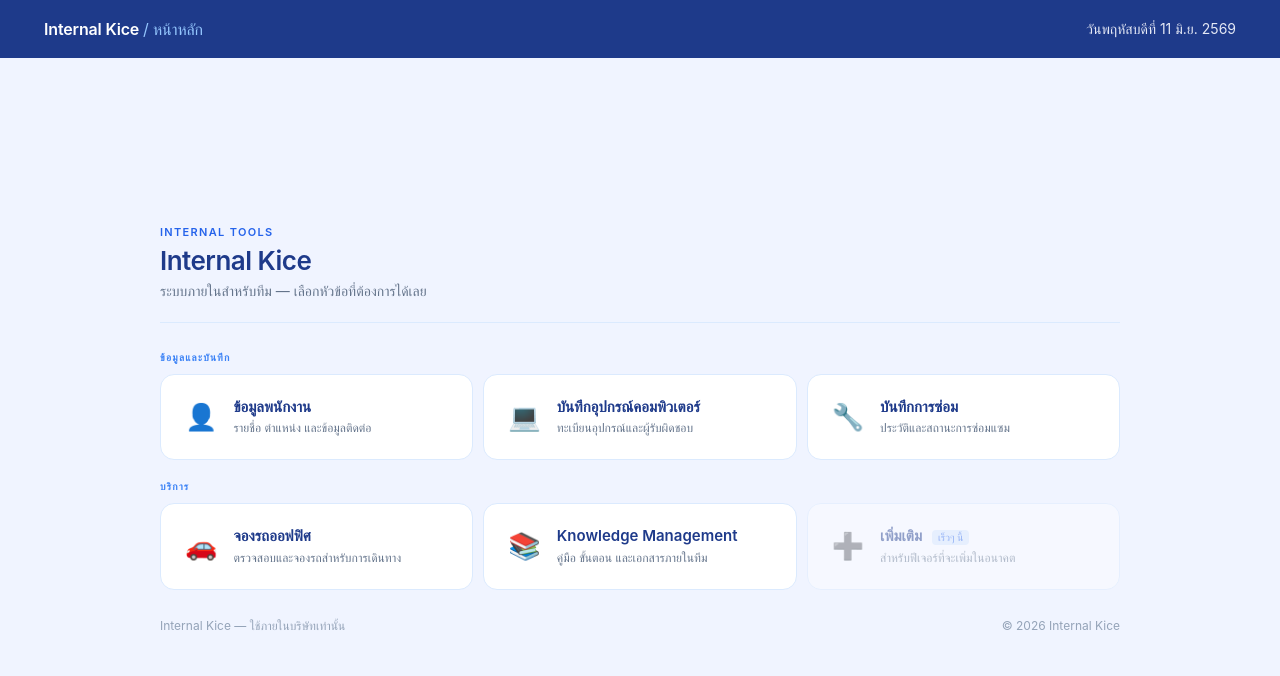
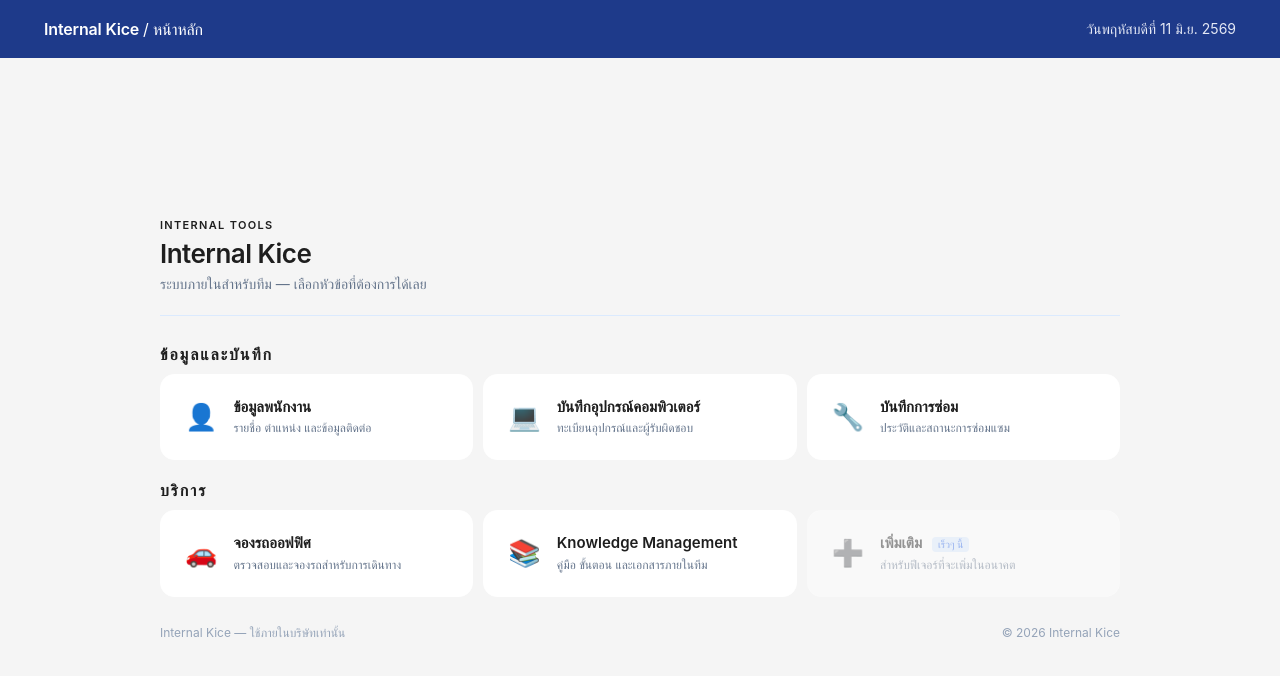
Before and after one commit to PhuPhoowa/Internal-Kice, a plain HTML site: page index.html in a window 1280 px wide. Drawn offline with Linux system fonts and the light colour scheme; a web font is replaced by a local one.

Commit message:
Update index.html

```diff
--- a/index.html
+++ b/index.html
@@ -13,7 +13,7 @@
   html, body {
     height: 100%; overflow: hidden;
     font-family: 'IBM Plex Sans Thai', -apple-system, BlinkMacSystemFont, "Segoe UI", Arial, sans-serif;
-    background: #F0F4FF;
+    background: #F5F5F5;
     color: #1a1a1a;
   }
 
@@ -27,7 +27,7 @@
     flex-shrink: 0;
   }
   .topbar-logo { font-size: 16px; font-weight: 600; color: #FFFFFF; letter-spacing: -0.01em; }
-  .topbar-logo span { color: #93C5FD; font-weight: 400; }
+  .topbar-logo span { color: #ffffff; font-weight: 400; }
   .topbar-date { font-size: 14px; color: #E4E8F5; }
 
   /* Main */
@@ -40,11 +40,11 @@
   /* Header */
   .header { margin-bottom: 28px; }
   .header-eyebrow {
-    font-size: 11px; font-weight: 600; color: #2563EB;
+    font-size: 11px; font-weight: 600; color: #1e1e1e;
     letter-spacing: 0.12em; text-transform: uppercase; margin-bottom: 6px;
   }
   .header-title {
-    font-size: 26px; font-weight: 600; color: #1E3A8A;
+    font-size: 26px; font-weight: 600; color: #1e1e1e;
     letter-spacing: -0.02em; line-height: 1.2; margin-bottom: 5px;
   }
   .header-sub { font-size: 14px; color: #64748B; }
@@ -53,7 +53,7 @@
   /* Sections */
   .sections { display: flex; flex-direction: column; gap: 20px; }
   .section-label {
-    font-size: 10px; font-weight: 700; color: #3B82F6;
+    font-size: 16px; font-weight: 700; color: #1e1e1e;
     letter-spacing: 0.12em; text-transform: uppercase; margin-bottom: 10px;
   }
 
@@ -63,7 +63,7 @@
   /* Card */
   .card {
     display: flex; align-items: center; gap: 16px;
-    padding: 22px 24px; border: 1px solid #DBEAFE; border-radius: 14px;
+    padding: 22px 24px; border: 1px solid #ffffff; border-radius: 14px;
     text-decoration: none; color: #1a1a1a; background: #FFFFFF;
     transition: border-color 0.15s, background 0.15s, box-shadow 0.15s, transform 0.12s;
     min-height: 84px;
@@ -74,7 +74,7 @@
     transform: translateY(-2px);
   }
   .card-icon { font-size: 26px; line-height: 1; flex-shrink: 0; }
-  .card-title { font-size: 15px; font-weight: 600; color: #1E3A8A; margin-bottom: 3px; line-height: 1.3; }
+  .card-title { font-size: 15px; font-weight: 600; color: #1e1e1e; margin-bottom: 3px; line-height: 1.3; }
   .card-desc { font-size: 12px; color: #64748B; line-height: 1.5; }
 
   .card.soon { opacity: 0.45; cursor: default; pointer-events: none; }
```
